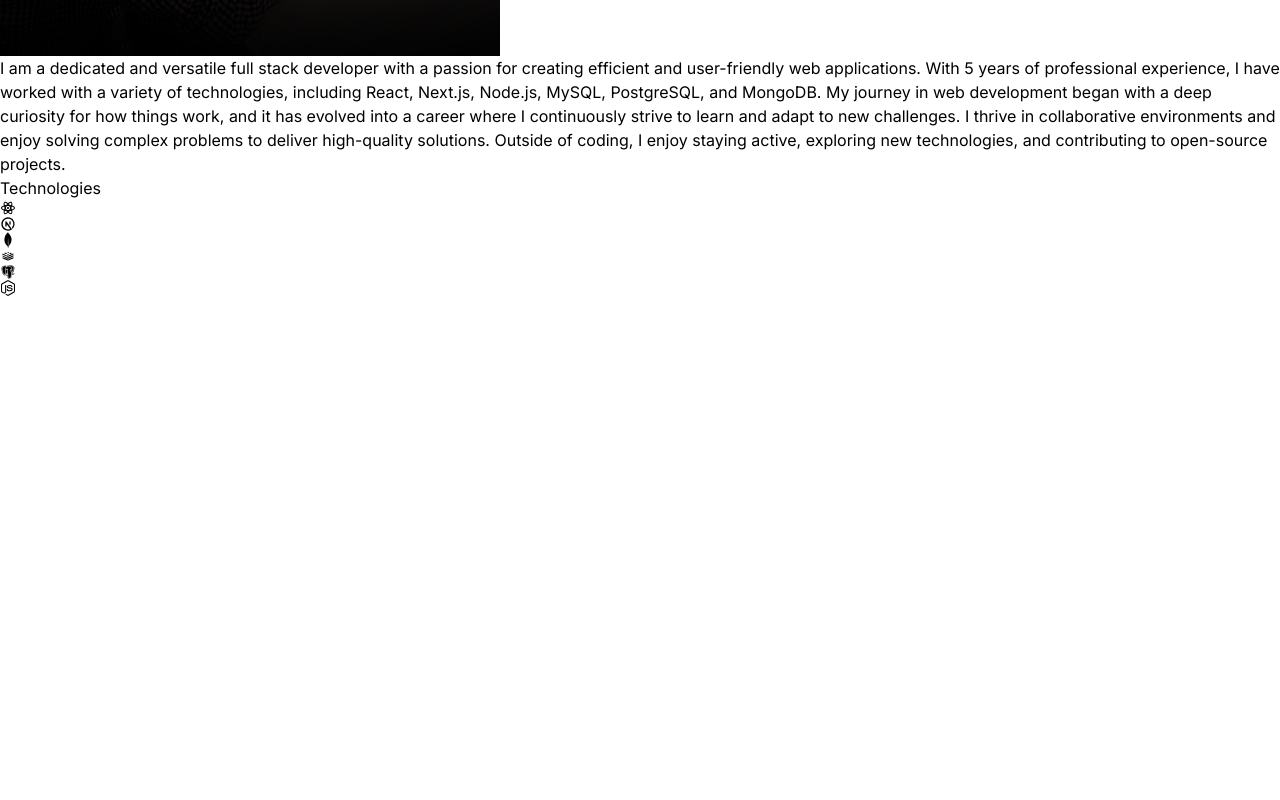
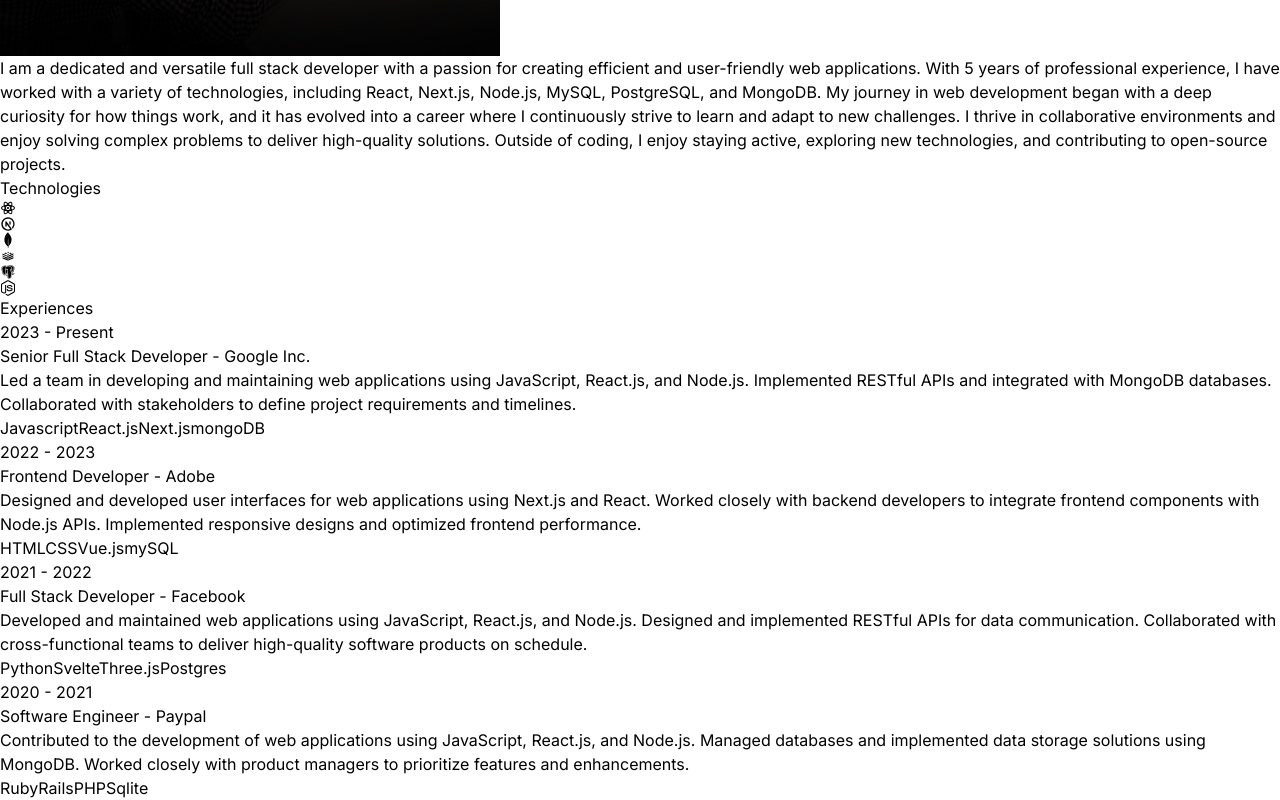
Before and after one commit to thepawankumarverma/portfolio, a React (Vite) app: page / in a window 1280 px wide. Shown: the part 1238-2038 px from the top of the page. Before the commit the page ends 1534 px from the top, so only its background shows below. Built offline with nearby package versions, Linux system fonts and the light colour scheme.

Commit message:
Experience

```diff
--- a/src/App.jsx
+++ b/src/App.jsx
@@ -1,4 +1,5 @@
 import About from "./components/About"
+import Experience from "./components/Experience"
 import Hero from "./components/Hero"
 import Navbar from "./components/Navbar"
 import Technologies from "./components/Technologies"
@@ -17,6 +18,7 @@
         <Hero />
         <About />
         <Technologies />
+        <Experience />
       </div>
     </div>
   )
--- /dev/null
+++ b/src/components/Experience.jsx
@@ -0,0 +1,39 @@
+import React from 'react'
+import {EXPERIENCES} from "../constants"
+
+const Experience = () => {
+  return (
+    <div className="border-b border-neutral-900 pb-4">
+      <h2 className="my-20 text-center text-4xl">
+        Experiences
+      </h2>
+      <div>
+        {EXPERIENCES.map((experience, index) => (
+          <div key={index} className="mb-8 flex flex-wrap lg:justify-center">
+            <div className="w-full lg:w-1/4">
+              <p className="mb-2 text-sm text-neutral-400">{experience.year}</p>
+            </div>
+            <div className="w-full max-w-xl lg:w-3/4">
+              <h6 className="mb-2 font-semibold">
+                {experience.role} - <span className="text-sm text-purple-100">{experience.company}</span>
+              </h6>
+              <p className="mb-4 text-neutral-400">
+                {experience.description}
+              </p>
+              {experience.technologies.map((tech, index) => (
+                <span
+                  key={index}
+                  className="mr-2 mt-4 rounded bg-neutral-900 px-2 py-1 text-sm font-medium text-purple-800"
+                >
+                  {tech}
+                </span>
+              ))}
+            </div>
+          </div>
+        ))}
+      </div>
+    </div>
+  )
+}
+
+export default Experience
```
